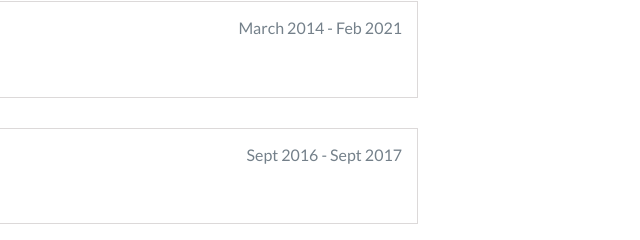
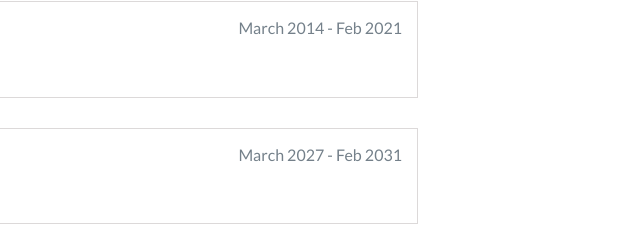
Before and after one commit to Kim-Ju-Han/Kim-Ju-han.github.io, a website: page index.html in a window 1280 px wide. Shown: the part 2213-2453 px from the top of the page, 572-1212 px from the left. Drawn offline with nearby package versions, Linux system fonts and the light colour scheme.

Commit message:
와타시

```diff
--- a/index.html
+++ b/index.html
@@ -144,7 +144,7 @@
 
         <div class="education-block">
             <h3>대학교</h3>
-            <span class="education-date">Sept 2016 - Sept 2017</span>
+            <span class="education-date">March 2027 - Feb 2031</span>
             <h4>KAIST대학생</h4>
 
         </div>
```
